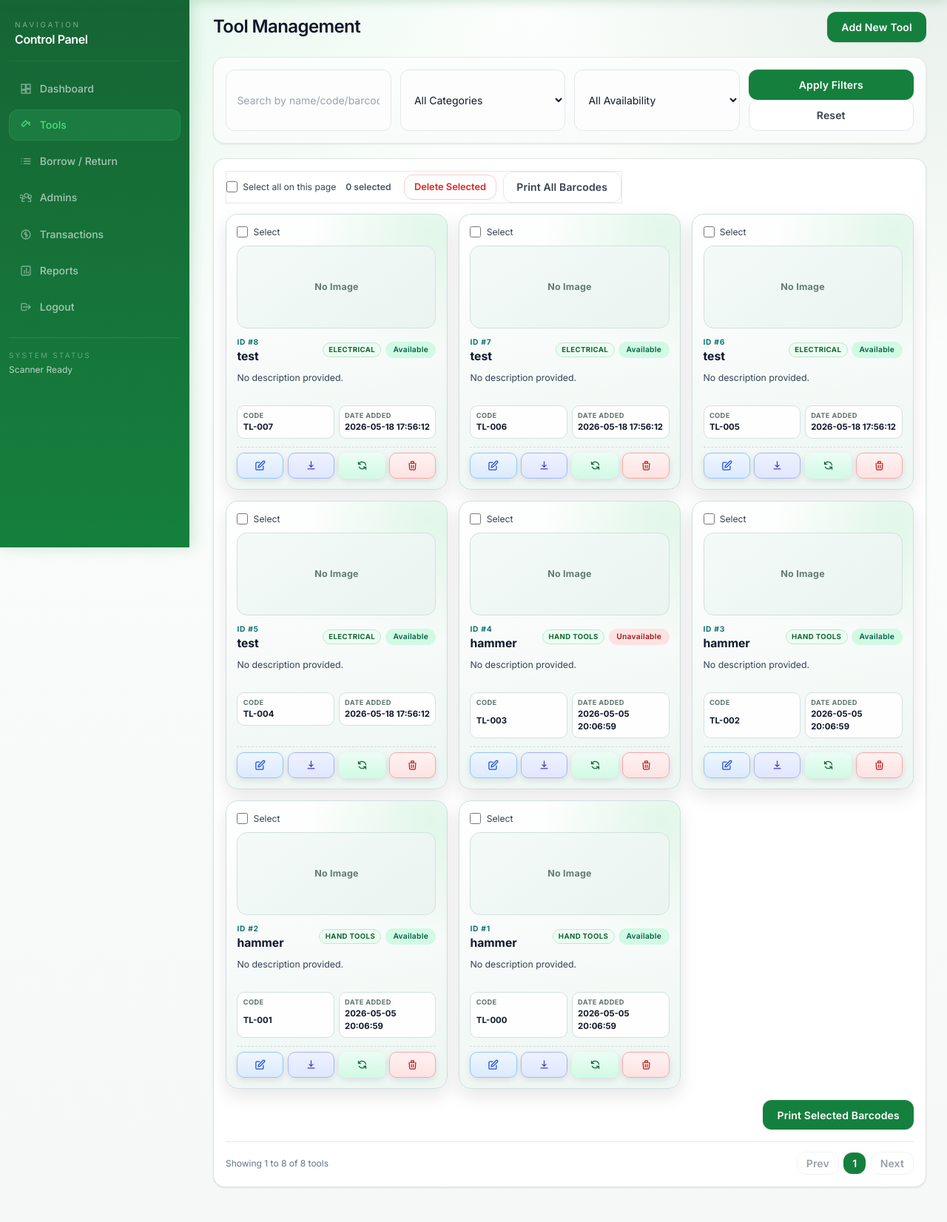
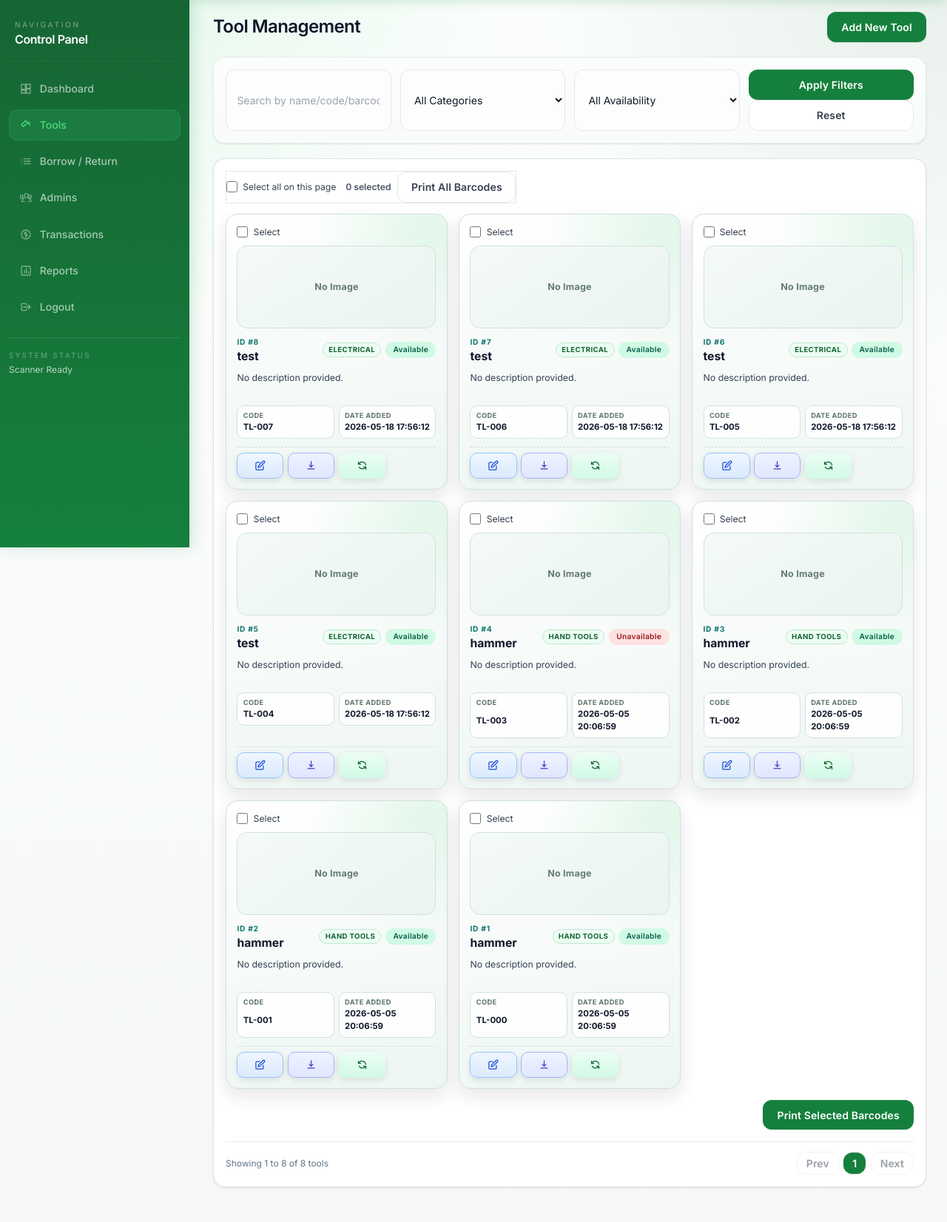
Before and after one commit to ItsMeChrxtn/Barcode-Project, a Flask app: page /tools in a window 1280 px wide. Shown: the part 60-1712 px from the top of the page at 74% size. Run offline with Flask 3, Linux system fonts and the light colour scheme; a user stored in the database is signed in; data comes from the database, SQL or seed files in the repository; both versions use the stored data as it was after the commit; some libraries are stand-ins or nearby versions.

Commit message:
latest update

```diff
--- a/borrow-return-system/app.py
+++ b/borrow-return-system/app.py
@@ -1,9 +1,10 @@
 import csv
+import ntplib
 import os
 import random
 import sqlite3
 import uuid
-from datetime import datetime, date
+from datetime import datetime, date, timezone, timedelta
 from functools import wraps
 from io import StringIO
 
@@ -311,6 +312,17 @@ def build_transaction_payload(transaction):
 
 def rows_to_dicts(rows):
     return [dict(row) for row in rows]
+
+
+def get_ntp_now():
+    """Return current datetime synced from NTP. Falls back to local time if NTP unreachable."""
+    try:
+        c = ntplib.NTPClient()
+        response = c.request("pool.ntp.org", version=3, timeout=2)
+        # Convert NTP timestamp to local datetime
+        return datetime.fromtimestamp(response.tx_time)
+    except Exception:
+        return datetime.now()
 
 
 def get_project_profiles():
@@ -1162,53 +1174,16 @@ def edit_tool(tool_id):
 @app.route("/tools/<int:tool_id>/delete", methods=["POST"])
 @login_required
 def delete_tool(tool_id):
-    db = get_db()
-    deletable_ids, blocked_tools = split_deletable_tool_ids(db, [tool_id])
-    if blocked_tools:
-        flash("Cannot delete tool while it is currently borrowed.", "danger")
-        return redirect(url_for("tools"))
-
-    if not deletable_ids:
-        flash("Tool not found.", "warning")
-        return redirect(url_for("tools"))
-
-    db.execute("DELETE FROM tools WHERE id = ?", (tool_id,))
-    db.commit()
-
-    flash("Tool deleted successfully.", "info")
+    _ = tool_id
+    flash("Tool deletion is disabled to preserve inventory history.", "warning")
     return redirect(url_for("tools"))
 
 
 @app.route("/tools/delete-selected", methods=["POST"])
 @login_required
 def delete_selected_tools():
-    db = get_db()
-    selected_ids = parse_tool_ids(request.form.getlist("tool_ids"))
-
-    if not selected_ids:
-        flash("Select at least one tool to delete.", "warning")
-        return redirect(url_for("tools"))
-
-    deletable_ids, blocked_tools = split_deletable_tool_ids(db, selected_ids)
-
-    if deletable_ids:
-        placeholders = ",".join("?" for _ in deletable_ids)
-        db.execute(f"DELETE FROM tools WHERE id IN ({placeholders})", deletable_ids)
-        db.commit()
-        flash(f"Deleted {len(deletable_ids)} tool(s) successfully.", "info")
-
-    if blocked_tools:
-        blocked_names = ", ".join(row["tool_name"] for row in blocked_tools[:3])
-        if len(blocked_tools) > 3:
-            blocked_names += ", ..."
-        flash(
-            f"{len(blocked_tools)} tool(s) not deleted because they are currently borrowed: {blocked_names}",
-            "warning",
-        )
-
-    if not deletable_ids and not blocked_tools:
-        flash("No matching tools were found to delete.", "warning")
-
+    _ = request.form.getlist("tool_ids")
+    flash("Bulk tool deletion is disabled to preserve inventory history.", "warning")
     return redirect(url_for("tools"))
 
 
--- a/borrow-return-system/requirements.txt
+++ b/borrow-return-system/requirements.txt
@@ -4,3 +4,4 @@ python-barcode==0.15.1
 Pillow==11.0.0
 gunicorn==23.0.0
 flask-cors==5.0.1
+ntplib==0.4.0
--- a/borrow-return-system/templates/tools.html
+++ b/borrow-return-system/templates/tools.html
@@ -37,8 +37,6 @@
             </label>
             <div class="tools-toolbar-actions">
                 <span id="selectedToolsCount" class="tools-selected-count">0 selected</span>
-                <form method="post" action="{{ url_for('delete_selected_tools') }}" id="deleteSelectedForm"></form>
-                <button type="submit" form="deleteSelectedForm" id="deleteSelectedButton" class="btn-danger" disabled>Delete Selected</button>
                 <a href="{{ url_for('print_all_barcodes', search=search, category=selected_category, availability=availability, autoprint='1') }}" class="btn-outline">Print All Barcodes</a>
             </div>
         </div>
@@ -111,12 +109,6 @@
                         <button type="submit" class="btn-primary tool-action-btn tool-action-regenerate" data-label="Regenerate" aria-label="Regenerate barcode">
                             <svg xmlns="http://www.w3.org/2000/svg" width="15" height="15" fill="none" viewBox="0 0 24 24" stroke="currentColor" stroke-width="2"><path stroke-linecap="round" stroke-linejoin="round" d="M4 4v5h.582m15.356 2A8.001 8.001 0 004.582 9m0 0H9m11 11v-5h-.581m0 0A8.003 8.003 0 015.418 15m13.001 0H15"/></svg>
                             <span class="tool-action-label">Regenerate</span>
-                        </button>
-                    </form>
-                    <form method="post" action="{{ url_for('delete_tool', tool_id=tool.id) }}" class="single-delete-form" data-tool-name="{{ tool.tool_name }}">
-                        <button type="submit" class="btn-danger tool-action-btn tool-action-delete" data-label="Delete" aria-label="Delete tool">
-                            <svg xmlns="http://www.w3.org/2000/svg" width="15" height="15" fill="none" viewBox="0 0 24 24" stroke="currentColor" stroke-width="2"><path stroke-linecap="round" stroke-linejoin="round" d="M19 7l-.867 12.142A2 2 0 0116.138 21H7.862a2 2 0 01-1.995-1.858L5 7m5 4v6m4-6v6M9 7V4a1 1 0 011-1h4a1 1 0 011 1v3m-7 0h8"/></svg>
-                            <span class="tool-action-label">Delete</span>
                         </button>
                     </form>
                 </div>
@@ -228,30 +220,8 @@ document.addEventListener('DOMContentLoaded', () => {
     const selectAllCheckbox = document.getElementById('selectAllTools');
     const toolCheckboxes = Array.from(document.querySelectorAll('.tool-select-input'));
     const printSelectedForm = document.getElementById('printSelectedForm');
-    const deleteSelectedForm = document.getElementById('deleteSelectedForm');
     const printSelectedButton = document.getElementById('printSelectedButton');
-    const deleteSelectedButton = document.getElementById('deleteSelectedButton');
     const selectedToolsCount = document.getElementById('selectedToolsCount');
-    const singleDeleteForms = Array.from(document.querySelectorAll('.single-delete-form'));
-
-    const showDeleteAlert = ({ title, text, confirmButtonText }) => {
-        if (!window.Swal) {
-            return Promise.resolve(window.confirm(text));
-        }
-
-        return window.Swal.fire({
-            title,
-            text,
-            icon: 'warning',
-            showCancelButton: true,
-            reverseButtons: true,
-            confirmButtonText,
-            cancelButtonText: 'Cancel',
-            confirmButtonColor: '#dc2626',
-            cancelButtonColor: '#64748b',
-            focusCancel: true,
-        }).then((result) => result.isConfirmed);
-    };
 
     const syncSelectedToolInputs = (form) => {
         if (!form) {
@@ -283,17 +253,12 @@ document.addEventListener('DOMContentLoaded', () => {
             printSelectedButton.disabled = !hasSelection;
         }
 
-        if (deleteSelectedButton) {
-            deleteSelectedButton.disabled = !hasSelection;
-        }
-
         if (selectAllCheckbox) {
             selectAllCheckbox.checked = hasSelection && selectedCount === toolCheckboxes.length;
             selectAllCheckbox.indeterminate = hasSelection && selectedCount < toolCheckboxes.length;
         }
 
         syncSelectedToolInputs(printSelectedForm);
-        syncSelectedToolInputs(deleteSelectedForm);
     };
 
     if (!modal || !openBtn) {
@@ -327,44 +292,6 @@ document.addEventListener('DOMContentLoaded', () => {
         updateToolSelectionState();
     }
 
-    if (deleteSelectedForm) {
-        deleteSelectedForm.addEventListener('submit', async (event) => {
-            event.preventDefault();
-
-            const selectedCheckboxes = toolCheckboxes.filter((checkbox) => checkbox.checked);
-            if (!selectedCheckboxes.length) {
-                return;
-            }
-
-            const count = selectedCheckboxes.length;
-            const confirmed = await showDeleteAlert({
-                title: 'Delete selected tools?',
-                text: `You are about to delete ${count} selected tool(s). This cannot be undone.`,
-                confirmButtonText: 'Yes, delete them',
-            });
-
-            if (confirmed) {
-                deleteSelectedForm.submit();
-            }
-        });
-    }
-
-    singleDeleteForms.forEach((form) => {
-        form.addEventListener('submit', async (event) => {
-            event.preventDefault();
-
-            const toolName = form.dataset.toolName || 'this tool';
-            const confirmed = await showDeleteAlert({
-                title: 'Delete tool?',
-                text: `You are about to delete ${toolName}. This cannot be undone.`,
-                confirmButtonText: 'Yes, delete it',
-            });
-
-            if (confirmed) {
-                form.submit();
-            }
-        });
-    });
 });
 </script>
 {% endblock %}
```
Also changed, not shown: borrow-return-system/README.md, borrow-return-system/database.db, borrow-return-system/static/barcodes/barcode_008452338378.png (added), borrow-return-system/static/barcodes/barcode_022556043839.png (added), borrow-return-system/static/barcodes/barcode_102874576325.png (added), borrow-return-system/static/barcodes/barcode_338620339462.png (added), borrow-return-system/static/barcodes/barcode_488194161874.png (added), borrow-return-system/static/barcodes/barcode_613530629211.png (added), borrow-return-system/static/barcodes/barcode_756680903813.png (added), borrow-return-system/static/barcodes/barcode_823735767784.png (added), borrow-return-system/templates/CASTUERAS, Rhenard R..jpg, borrow-return-system/templates/VEDAD, Kim Jay C..jpg, 5 other files.
